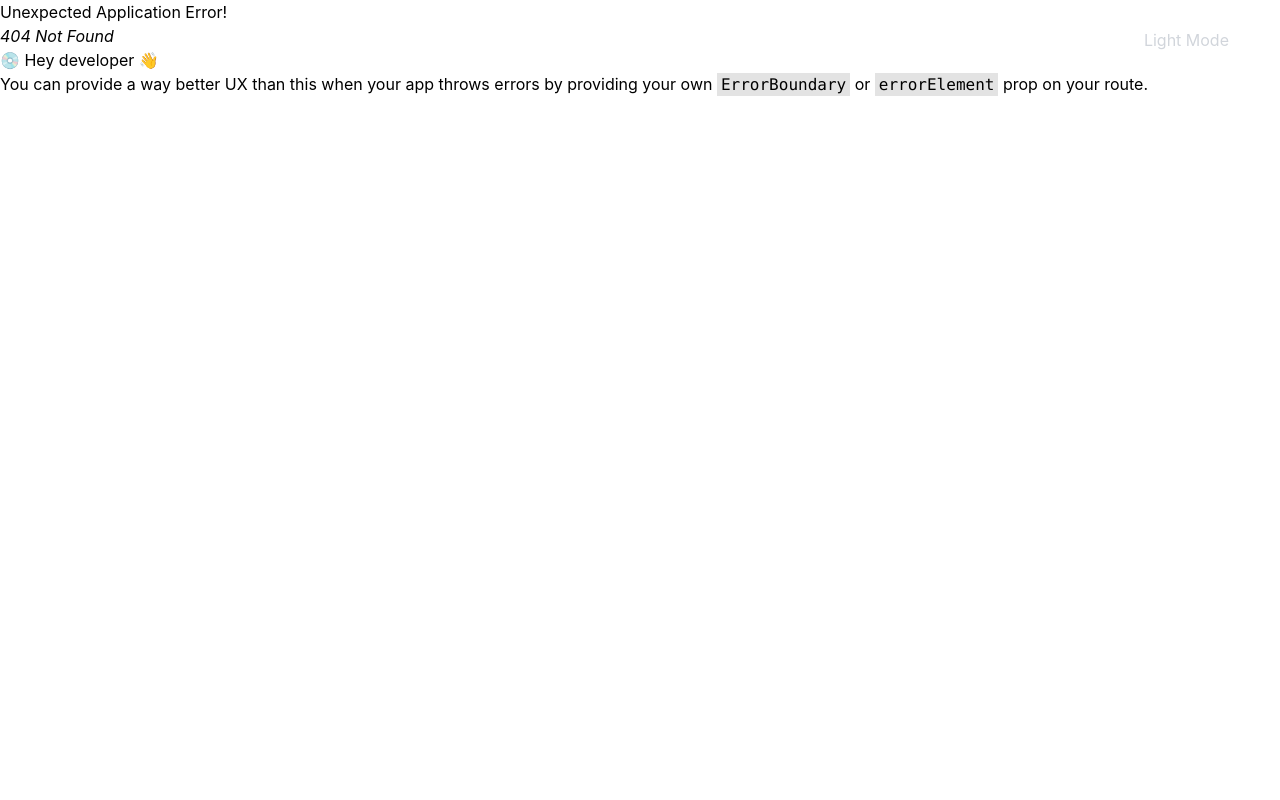
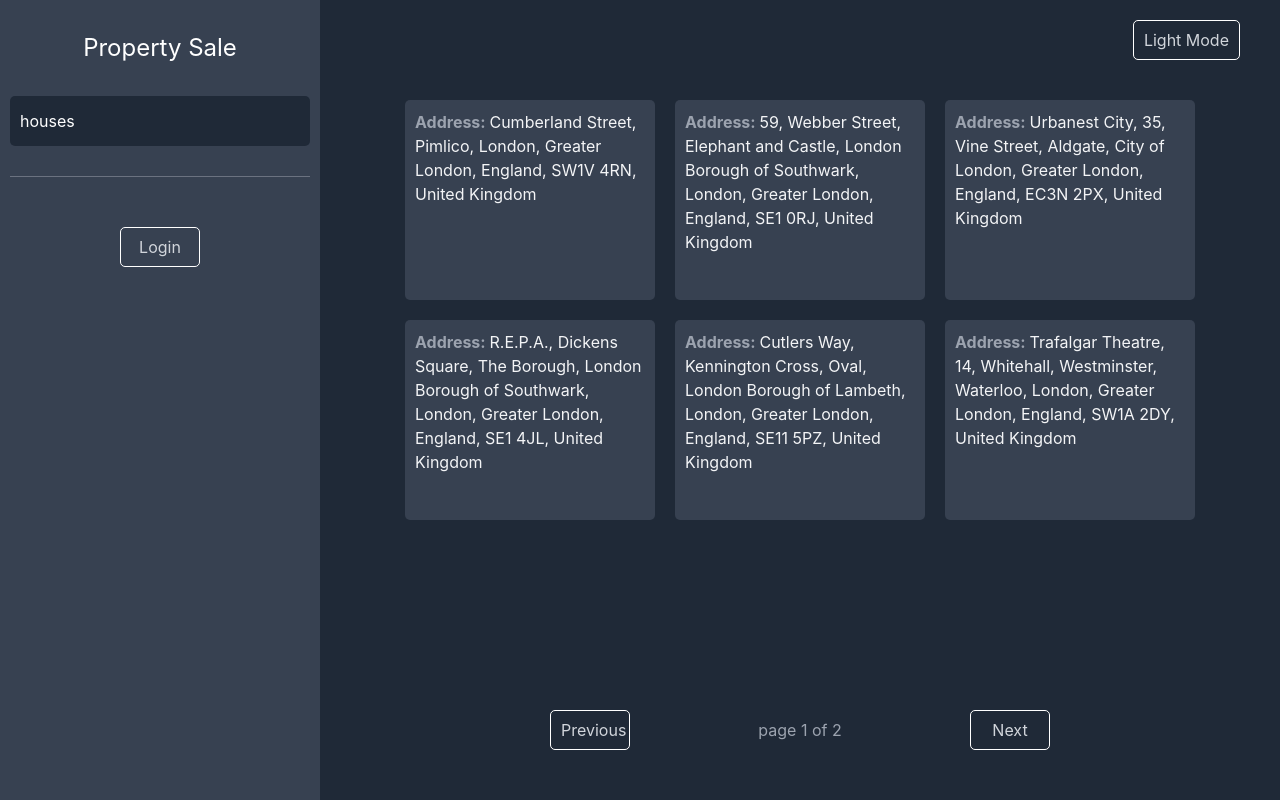
Before and after one commit to SajjadMashhadi/property-sale, a React (Vite) app: page /houses in a window 1280 px wide. Before the commit this address had no page. Built offline with nearby package versions, Linux system fonts and the light colour scheme; data requests are answered from the project's data file.

Commit message:
change the routes of the app so that user can see both other's housese and his own houses, add auth context to prevent props drilling for cheking wheter the user is logged in or not

```diff
--- a/data/db.json
+++ b/data/db.json
@@ -39,12 +39,12 @@
   "houses": [
     {
       "userId": 1,
-      "address": "Perspective Building, 100, Westminster Bridge Road, Waterloo, London Borough of Lambeth, London, Greater London, England, SE1 7JQ, United Kingdom",
+      "address": "Cumberland Street, Pimlico, London, Greater London, England, SW1V 4RN, United Kingdom",
       "description": "zczvcv",
       "phone": "43243214",
       "position": {
-        "lat": 51.498377681772325,
-        "lng": -0.11072158813476564
+        "lat": 51.488074681670675,
+        "lng": -0.14344024762976917
       },
       "id": 1
     },
@@ -112,6 +112,39 @@
       },
       "userId": 7,
       "id": 7
+    },
+    {
+      "address": "14, Melior Street, Bermondsey Village, The Borough, London Borough of Southwark, London, Greater London, England, SE1 3QQ, United Kingdom",
+      "description": "fdsafsdaf",
+      "phone": "134124",
+      "position": {
+        "lat": 51.50297266764028,
+        "lng": -0.08497238159179688
+      },
+      "userId": 1,
+      "id": 8
+    },
+    {
+      "address": "Sarsons Vinegar Factory, Roper Lane, Bermondsey Village, Old Kent Road, London Borough of Southwark, London, Greater London, England, SE1 2EH, United Kingdom",
+      "description": "safsdafs",
+      "phone": "1412423",
+      "position": {
+        "lat": 51.50062180251775,
+        "lng": -0.07930755615234376
+      },
+      "userId": 1,
+      "id": 9
+    },
+    {
+      "address": "Great Dover Street Apartments, 165, Great Dover Street, Bermondsey Village, The Borough, London Borough of Southwark, London, Greater London, England, SE1 4XA, United Kingdom",
+      "description": "fdsaf",
+      "phone": "412124",
+      "position": {
+        "lat": 51.49816395022406,
+        "lng": -0.08995056152343751
+      },
+      "userId": 1,
+      "id": 10
     }
   ]
 }
--- a/src/App.tsx
+++ b/src/App.tsx
@@ -1,10 +1,10 @@
 import { Outlet } from "react-router-dom";
 import Sidebar from "./components/sidebar";
 
-function App() {
+function App({ loggedIn }: { loggedIn: boolean }) {
   return (
-    <div className="w-full h-[100vh] dark:bg-gray-800 dark:text-gray-400 flex flex-row justify-start ">
-      <Sidebar />
+    <div className="w-full h-[100vh]  dark:bg-gray-800 dark:text-gray-400 flex flex-row justify-start ">
+      <Sidebar loggedIn={loggedIn} />
       <Outlet />
     </div>
   );
--- a/src/api/useFetch.tsx
+++ b/src/api/useFetch.tsx
@@ -1,5 +1,5 @@
 import { useState, useEffect } from "react";
-import axios from "axios";
+import axios, { AxiosError, AxiosResponse } from "axios";
 import { useLocalStorage } from "usehooks-ts";
 
 interface UserRegister {
@@ -7,11 +7,27 @@ interface UserRegister {
   password: string;
 }
 
-interface UseFetchResult {
-  data: any | null;
+interface UseFetchHouseResult {
+  data: House | null;
   dataLength?: number | null;
   isPending: boolean;
-  error: any | null;
+  error: AxiosError | null;
+}
+
+interface UseFetchHousesResult {
+  data: House[] | null;
+  dataLength?: number | null;
+  isPending: boolean;
+  error: AxiosError | null;
+}
+
+interface House {
+  address: string;
+  description: string;
+  phone: string;
+  position: { lat: number; lng: number };
+  id: number;
+  userId: number;
 }
 
 const api = axios.create({
@@ -34,17 +50,21 @@ api.interceptors.request.use(
 );
 
 //fetch houses
-export const useHouses = (page: number, limit: number): UseFetchResult => {
-  const [data, setData] = useState<any | null>(null);
+export const useHouses = (
+  page: number,
+  limit: number,
+  userHouses: boolean
+): UseFetchHousesResult => {
+  const [data, setData] = useState<House[] | null>(null);
   const [dataLength, setDataLength] = useState<number | null>(null);
   const [isPending, setIsPending] = useState<boolean>(true);
-  const [error, setError] = useState<any | null>(null);
+  const [error, setError] = useState<AxiosError | null>(null);
 
   const [userId] = useLocalStorage("userId", null);
 
   useEffect(() => {
+    if (userHouses) {
       api
-      // .get("/600/houses", {
         .get(`/640/houses`, {
           params: {
             _page: page,
@@ -66,16 +86,36 @@ export const useHouses = (page: number, limit: number): UseFetchResult => {
           setError(err);
         })
         .finally(() => setIsPending(false));
-  }, [page, limit, userId]);
+    } else {
+      api
+
+        .get(`/houses`, {
+          params: {
+            _page: page,
+            _limit: limit,
+          },
+        })
+        .then((res) => {
+          setData(res.data);
+          setError(null);
+          setIsPending(false);
+          setDataLength(res.headers["x-total-count"]);
+        })
+        .catch((err) => {
+          setError(err);
+        })
+        .finally(() => setIsPending(false));
+    }
+  }, [page, limit, userId, userHouses]);
 
   return { data, dataLength, isPending, error };
 };
 
 //fetch a house by id
-export const useHouse = (id: string): UseFetchResult => {
-  const [data, setData] = useState<any | null>(null);
+export const useHouse = (id: string): UseFetchHouseResult => {
+  const [data, setData] = useState<House | null>(null);
   const [isPending, setIsPending] = useState<boolean>(true);
-  const [error, setError] = useState<any | null>(null);
+  const [error, setError] = useState<AxiosError | null>(null);
 
   useEffect(() => {
     api
@@ -96,7 +136,10 @@ export const useHouse = (id: string): UseFetchResult => {
 };
 
 //get the address from location (lat,lng)
-export const getAddress = (lat: number, lng: number) => {
+export const getAddress = (
+  lat: number,
+  lng: number
+): Promise<AxiosResponse> => {
   return new Promise((resolve, reject) => {
     axios
       .get(
@@ -110,7 +153,7 @@ export const getAddress = (lat: number, lng: number) => {
 };
 
 //add house
-export const addHouse = (body) => {
+export const addHouse = (body: House) => {
   return new Promise((resolve, reject) => {
     api
       .post("/600/houses", body)
@@ -123,8 +166,8 @@ export const addHouse = (body) => {
   });
 };
 
-//add house
-export const editHouse = (id, body) => {
+//edit house
+export const editHouse = (id: string, body: House) => {
   return new Promise((resolve, reject) => {
     api
       .put(`/600/houses/${id}`, body)
--- /dev/null
+++ b/src/auth/context.tsx
@@ -0,0 +1,3 @@
+import React from "react";
+const AuthContext = React.createContext(null);
+export default AuthContext;
--- /dev/null
+++ b/src/auth/provider.tsx
@@ -0,0 +1,19 @@
+import AuthContext from "./context";
+import { ReactNode, useState } from "react";
+
+const AuthProvider = ({ children }: { children: ReactNode }) => {
+  const [isAuthenticated, setIsAuthenticated] = useState(true);
+
+  return (
+    <AuthContext.Provider
+      value={{
+        isAuthenticated,
+        setIsAuthenticated,
+      }}
+    >
+      {children}
+    </AuthContext.Provider>
+  );
+};
+
+export default AuthProvider;
--- a/src/components/addHouse.tsx
+++ b/src/components/addHouse.tsx
@@ -4,7 +4,6 @@ import Input from "./input";
 import clsx from "clsx";
 import { useNavigate } from "react-router-dom";
 import { useLocalStorage } from "usehooks-ts";
-
 import { MapContainer, TileLayer, Marker, useMapEvents } from "react-leaflet";
 import { addHouse, editHouse, getAddress } from "../api/useFetch";
 
@@ -37,15 +36,15 @@ export default function AddHouse({
           position: { lat: 51.505, lng: -0.09 },
         }
   );
+
   const [errorMessage, setErrorMessage] = useState<string | null>(null);
 
   const navigateTo = useNavigate();
 
   //get the address from location (lat,lng)
-  const setAddress = (lat: number, lng: number) => {
+  const setAddress = (lat: number, lng: number): void => {
     getAddress(lat, lng)
       .then((res) => {
-        // const address = res.data.display_name;
         setFormData((formData) => ({
           ...formData,
           address: res.data.display_name,
@@ -75,11 +74,11 @@ export default function AddHouse({
     } else {
       if (house) {
         editHouse(house.id, formData)
-          .then(() => navigateTo("/"))
+          .then(() => navigateTo("/app/myHouses"))
           .catch((err) => console.log(err));
       } else {
         addHouse({ ...formData, userId })
-          .then(() => navigateTo("/"))
+          .then(() => navigateTo("/app/myHouses"))
           .catch((err) => console.log(err));
       }
     }
@@ -94,7 +93,7 @@ export default function AddHouse({
       className={clsx(
         "overflow-auto w-full lg:w-3/4 flex flex-row justify-center px-[20px] md:p-[50px]",
         {
-          "min-w-[300px] lg:w-full py-[10px] h-fit px-[10px] dark:bg-gray-800 dark:text-gray-400 md:p-0 overflow-y-auto":
+          "min-w-[300px] lg:w-full py-[10px] h-fit px-[10px]  dark:bg-gray-800 dark:text-gray-400 md:p-0 overflow-y-auto":
             house,
         }
       )}
@@ -144,7 +143,7 @@ export default function AddHouse({
             <Marker draggable={false} position={formData.position}></Marker>
             <LocationFinderDummy />
           </MapContainer>
-          {house ? (
+          {house && handleClose ? (
             <div className=" w-full flex flex-col sm:flex-row justify-start gap-[20px]">
               <Button text="close" onClick={() => handleClose()} />
               <Button text="edit" />
--- a/src/components/houses.tsx
+++ b/src/components/houses.tsx
@@ -1,22 +1,21 @@
 import { useState } from "react";
-import { useHouses } from "../api/useFetch";
 
 import HouseCard from "./houseCard";
 import EmptyPage from "./emptyPage";
 import Button from "./button";
-
-interface house {
-  id: number;
-  address: string;
-  description: string;
-}
+import { useHouses } from "../api/useFetch";
 
 const limit = 6;
 
-export default function Houses() {
+export default function Houses({ userHouses }: { userHouses: boolean }) {
   const [page, setPage] = useState<number>(1);
 
-  const { data: houses, dataLength, isPending, error } = useHouses(page, limit);
+  const {
+    data: houses,
+    dataLength,
+    isPending,
+    error,
+  } = useHouses(page, limit, userHouses);
 
   const totalPages = dataLength ? Math.ceil(dataLength / limit) : 1;
 
@@ -50,7 +49,7 @@ export default function Houses() {
           Houses
         </h1>
         <div className=" w-full md:w-[600px] lg:w-[650px] xl:w-[850px] 2xl:w-[1000px] flex flex-row flex-wrap gap-[20px] px-[30px] pt-[50px]  ">
-          {houses.map((house: house) => (
+          {houses.map((house) => (
             <HouseCard key={house.id} address={house.address} id={house.id} />
           ))}
         </div>
--- a/src/components/sidebar.tsx
+++ b/src/components/sidebar.tsx
@@ -18,7 +18,7 @@ const customStyles = {
   },
 };
 
-export default function Sidebar() {
+export default function Sidebar({ loggedIn }: { loggedIn: boolean }) {
   //state for toggling side bar menu in mobile screens
   const [showSidebar, setShowSidebar] = useState<boolean>(false);
   const [showModal, setShowModal] = useState<boolean>(false);
@@ -52,7 +52,7 @@ export default function Sidebar() {
         <div className="flex flex-col gap-[10px] mt-[20px] ">
           <NavLink
             onClick={() => setShowSidebar(false)}
-            to="/"
+            to={loggedIn ? "/app/houses" : "/houses"}
             className={({ isActive }) =>
               [
                 "h-[50px] rounded-[5px] flex pl-[10px] items-center ",
@@ -64,9 +64,25 @@ export default function Sidebar() {
           >
             houses
           </NavLink>
-
+          {loggedIn && (
             <NavLink
-            to="/addHouse"
+              onClick={() => setShowSidebar(false)}
+              to="/app/myHouses"
+              className={({ isActive }) =>
+                [
+                  "h-[50px] rounded-[5px] flex pl-[10px] items-center ",
+                  isActive
+                    ? "dark:bg-gray-800 bg-gray-700 dark:text-white text-white"
+                    : "dark:hover:bg-gray-600 hover:bg-gray-200",
+                ].join(" ")
+              }
+            >
+              my houses
+            </NavLink>
+          )}
+          {loggedIn && (
+            <NavLink
+              to="/app/addHouse"
               onClick={() => setShowSidebar(false)}
               className={({ isActive }) =>
                 [
@@ -79,17 +95,30 @@ export default function Sidebar() {
             >
               add house
             </NavLink>
+          )}
         </div>
         <hr className="border-gray-300 dark:border-gray-500 my-[20px]" />
+        {loggedIn && (
           <div className="flex flex-col gap-[20px] items-center mt-[20px]">
             <Button
-            text="log out"
+              text="logout"
               onClick={() => {
                 setShowModal(true);
                 setShowSidebar(false);
               }}
             />
           </div>
+        )}
+        {!loggedIn && (
+          <div className="flex flex-col gap-[20px] items-center mt-[20px]">
+            <Button
+              text="login"
+              onClick={() => {
+                logout();
+              }}
+            />
+          </div>
+        )}
       </div>
       <Modal
         ariaHideApp={false}
--- a/src/components/signup.tsx
+++ b/src/components/signup.tsx
@@ -29,7 +29,7 @@ export default function Signup({ registerType }: { registerType: string }) {
         .then((res) => {
           setToken(res.data.accessToken);
           setUserId(res.data.user.id);
-          navigateTo("/");
+          navigateTo("/app");
         })
         .catch((err) => {
           setErrorMessage(err.response.data);
@@ -40,7 +40,7 @@ export default function Signup({ registerType }: { registerType: string }) {
         .then((res) => {
           setToken(res.data.accessToken);
           setUserId(res.data.user.id);
-          navigateTo("/addHouse");
+          navigateTo("/app/Houses");
           console.log(res);
         })
         .catch((err) => {
--- a/src/main.tsx
+++ b/src/main.tsx
@@ -1,6 +1,10 @@
 import { StrictMode } from "react";
 import { createRoot } from "react-dom/client";
-import { createBrowserRouter, RouterProvider } from "react-router-dom";
+import {
+  createBrowserRouter,
+  Navigate,
+  RouterProvider,
+} from "react-router-dom";
 import App from "./App.tsx";
 import "./index.css";
 import Houses from "./components/houses.tsx";
@@ -9,27 +13,54 @@ import Signup from "./components/signup.tsx";
 import AddHouse from "./components/addHouse.tsx";
 import ProtectedRoute from "./components/protectedRoute.tsx";
 import ThemeSwitch from "./components/themeSwitch.tsx";
+import AuthProvider from "./auth/provider.tsx";
 
 const router = createBrowserRouter([
   {
     path: "/",
+    element: <App loggedIn={false} />,
+    children: [
+      {
+        path: "/",
+        element: <Navigate to="/houses" />,
+      },
+      {
+        path: "/houses",
+        element: <Houses userHouses={false} />,
+      },
+
+      {
+        path: "/houses/:id",
+        element: <House />,
+      },
+    ],
+  },
+  {
+    path: "/app",
     element: <ProtectedRoute />,
     children: [
       {
-        path: "/",
-        element: <App />,
-
+        path: "/app",
+        element: <App loggedIn={true} />,
         children: [
           {
-            path: "/",
-            element: <Houses />,
+            path: "/app/",
+            element: <Navigate to="/app/houses" />,
           },
           {
-            path: "/addHouse",
+            path: "/app/houses",
+            element: <Houses userHouses={false} />,
+          },
+          {
+            path: "/app/myHouses",
+            element: <Houses userHouses={true} />,
+          },
+          {
+            path: "/app/addHouse",
             element: <AddHouse />,
           },
           {
-            path: "/houses/:id",
+            path: "/app/houses/:id",
             element: <House />,
           },
         ],
@@ -48,7 +79,9 @@ const router = createBrowserRouter([
 
 createRoot(document.getElementById("root")!).render(
   <StrictMode>
-    <ThemeSwitch />
-    <RouterProvider router={router} />
+    <AuthProvider>
+      <ThemeSwitch />
+      <RouterProvider router={router} />
+    </AuthProvider>
   </StrictMode>
 );
```
Also changed, not shown: package.json (+0 -7 lines), 1 other file (tests, documents, lock files or other folders). Lines whose indentation alone changed are shown as unchanged.
